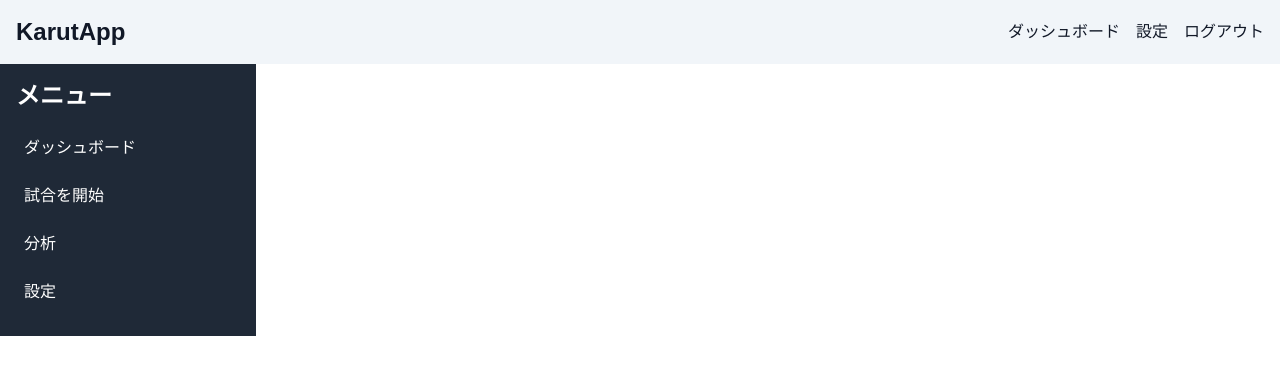
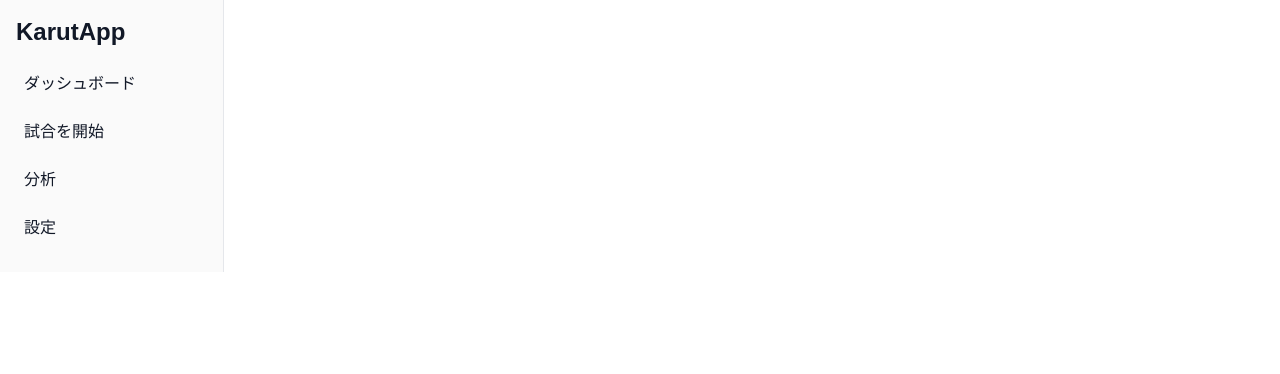
Before and after one commit to Yukkegt/Karutapp, a React app: page /cardSelection in a window 1280 px wide. Shown: the top 374 px of the page. Built offline with nearby package versions, Linux system fonts and the light colour scheme.

Commit message:
- sidebarの見た目変更 - ヘッダーを削除

```diff
--- a/src/web/App.tsx
+++ b/src/web/App.tsx
@@ -13,7 +13,6 @@ export const App = () => {
   return (
     <HashRouter basename="/">
       <div className="font-sans">
-        <Header />
         <div className="flex h-max">
           <Sidebar />
           <main className="flex-1 space-y-4 p-4">
--- a/src/web/components/MenuItem.tsx
+++ b/src/web/components/MenuItem.tsx
@@ -10,7 +10,7 @@ interface MenuItemProps {
 const MenuItem: React.FC<MenuItemProps> = ({ label, href }) => {
   return (
     <li className="mb-2" key={label}>
-      <Link to={href} className="hover:bg-gray-700 p-2 block rounded">
+      <Link to={href} className="hover:bg-gray-100 p-2 block rounded">
         {label}
       </Link>
     </li>
--- a/src/web/components/Sidebar.tsx
+++ b/src/web/components/Sidebar.tsx
@@ -1,11 +1,10 @@
-// components/Sidebar.tsx
 import React from 'react';
 import MenuItem from './MenuItem';
 
 const Sidebar: React.FC = () => {
   return (
-    <aside className="bg-gray-800 text-white w-64 p-4">
-      <h1 className="text-2xl font-bold mb-4">メニュー</h1>
+    <aside className="bg-neutral-50 text-gray-900 w-56 p-4 border-r-[1px]">
+      <h1 className="text-2xl font-bold mb-4">KarutApp</h1>
       <nav>
         <ul>
             <MenuItem label="ダッシュボード" href="/dashboard" />
```
